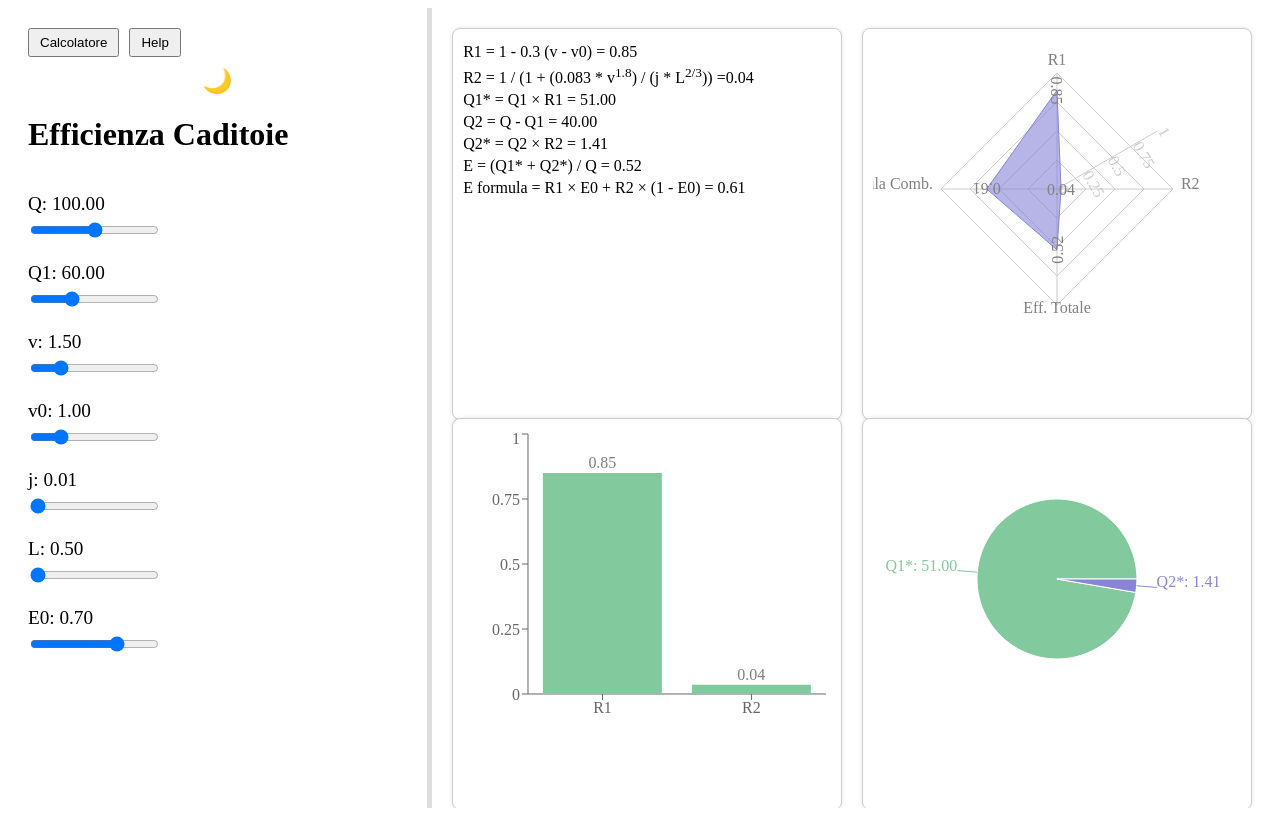
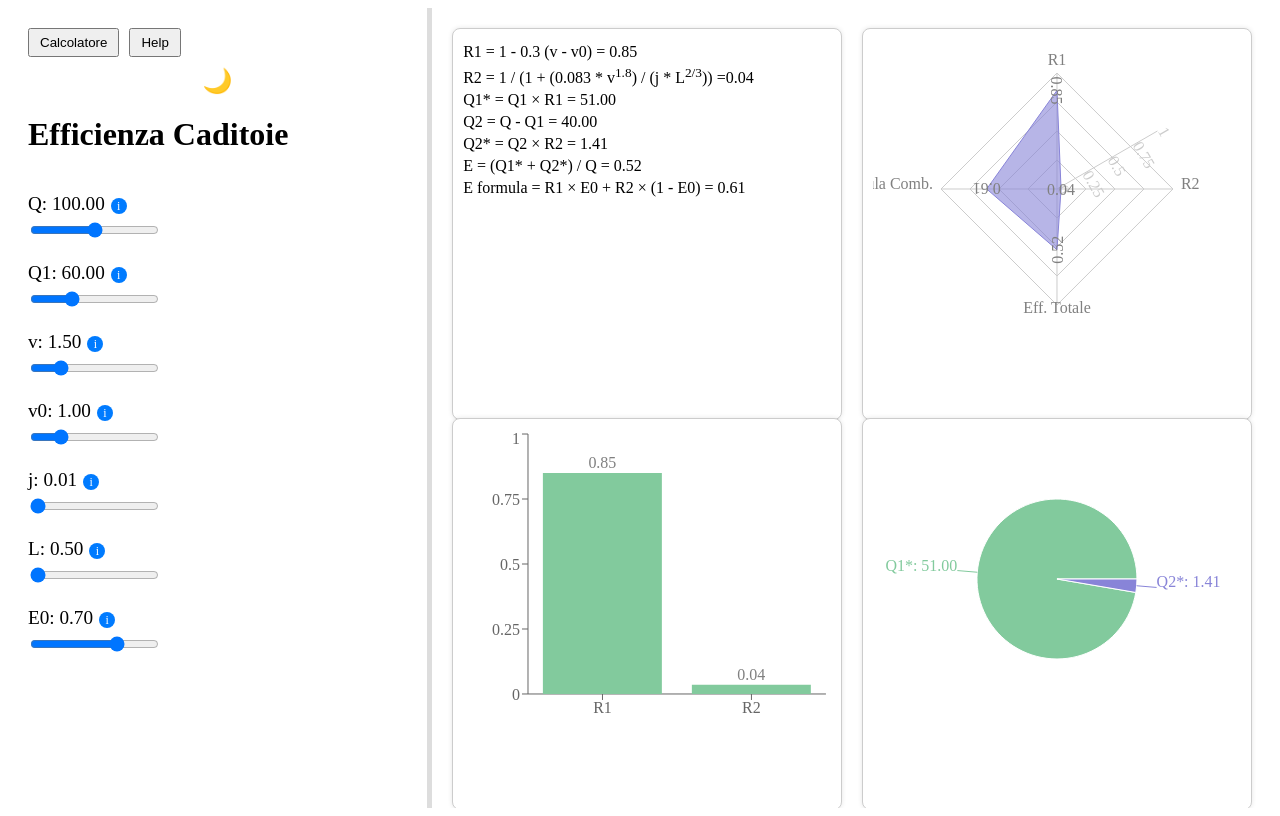
Before and after one commit to Pietro-Ricciardi/Efficienza-Caditoie, a React (Vite) app: page / in a window 1280 px wide. Built offline with nearby package versions, Linux system fonts and the light colour scheme.

Commit message:
Add info icon popups for slider parameters

```diff
--- a/src/App.css
+++ b/src/App.css
@@ -77,6 +77,39 @@
 
 .slider-container {
   margin-bottom: 20px;
+  position: relative;
+}
+
+.info-icon {
+  display: inline-block;
+  margin-left: 6px;
+  width: 16px;
+  height: 16px;
+  border-radius: 50%;
+  background: #007bff;
+  color: #fff;
+  font-size: 12px;
+  line-height: 16px;
+  text-align: center;
+  cursor: pointer;
+}
+
+.info-popup {
+  position: absolute;
+  top: 100%;
+  left: 0;
+  background: #fff;
+  border: 1px solid #ccc;
+  border-radius: 4px;
+  padding: 5px;
+  width: 200px;
+  z-index: 10;
+}
+
+.dark-mode .info-popup {
+  background: #1e1e1e;
+  color: #f5f5f5;
+  border-color: #555;
 }
 
 /* Dark mode styles */
--- a/src/App.jsx
+++ b/src/App.jsx
@@ -23,6 +23,16 @@ import "./App.css";
 import { calcR1, calcR2, calcTotalEfficiency } from "./utils/calc";
 import Help from "./Help";
 
+const paramInfo = {
+  Q: "Portata totale del deflusso (l/s).",
+  Q1: "Porzione di Q che raggiunge direttamente la caditoia (l/s).",
+  v: "Velocità del flusso all'ingresso (m/s).",
+  v0: "Velocità di riferimento per il calcolo di R1 (m/s).",
+  j: "Pendenza longitudinale della strada.",
+  L: "Lunghezza della griglia di caduta (m).",
+  E0: "Efficienza geometrica della caditoia.",
+};
+
 export default function App() {
   const [params, setParams] = useState({
     Q: 100,
@@ -47,6 +57,7 @@ export default function App() {
     return saved ? JSON.parse(saved) : false;
   });
   const [showHelp, setShowHelp] = useState(false);
+  const [infoParam, setInfoParam] = useState(null);
 
   useEffect(() => {
     localStorage.setItem("darkMode", JSON.stringify(isDarkMode));
@@ -55,6 +66,9 @@ export default function App() {
   const toggleDarkMode = () => setIsDarkMode((d) => !d);
 
   const startResize = () => setIsResizing(true);
+
+  const toggleInfo = (key) =>
+    setInfoParam((current) => (current === key ? null : key));
 
   useEffect(() => {
     const handleResize = () => setIsMobile(window.innerWidth <= 768);
@@ -133,6 +147,12 @@ export default function App() {
               <div key={key} className="slider-container">
                 <label className="slider-label">
                   {key}: {value.toFixed(2)}
+                  <span className="info-icon" onClick={() => toggleInfo(key)}>
+                    i
+                  </span>
+                  {infoParam === key && (
+                    <div className="info-popup">{paramInfo[key]}</div>
+                  )}
                 </label>
                 <input
                   type="range"
```
